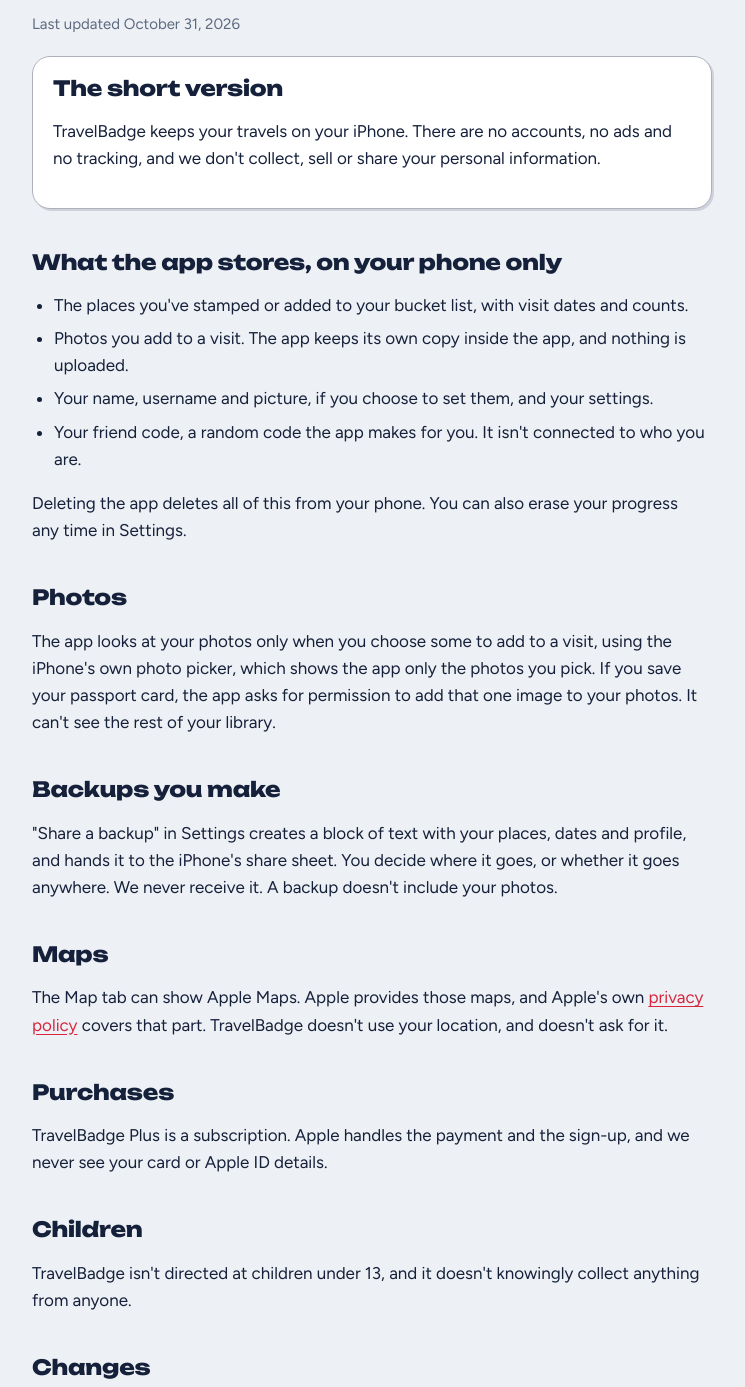
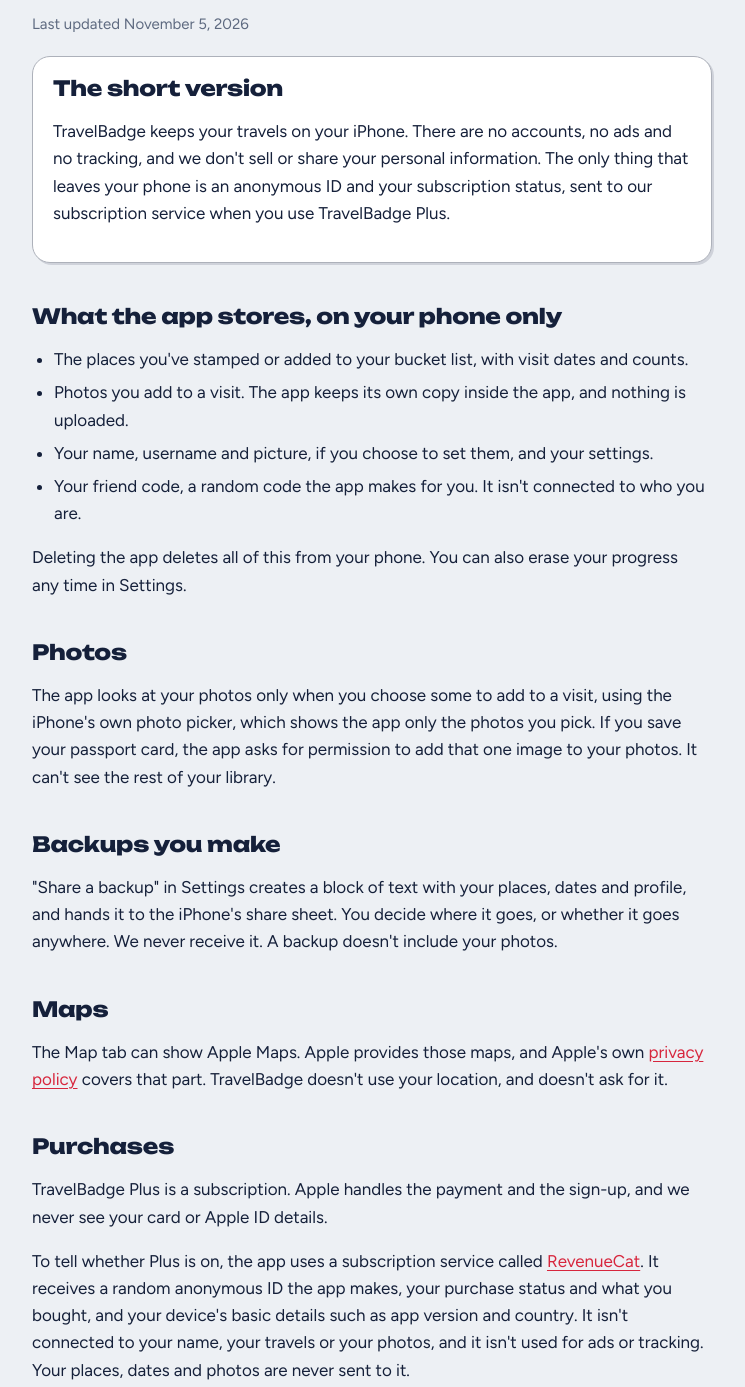
Before and after one commit to travelbadge-app/travelbadge-app.github.io, a plain HTML site: page privacy.html in a window 1280 px wide. Shown: the part 161-1548 px from the top of the page, without its empty margins (268-1013 px from the left). Drawn offline with Linux system fonts and the light colour scheme.

Commit message:
Privacy policy: RevenueCat for subscriptions
Co-Authored-By: Claude Sonnet 5.5 <noreply@anthropic.com>

```diff
--- a/privacy.html
+++ b/privacy.html
@@ -4,7 +4,7 @@
 <meta charset="utf-8">
 <meta name="viewport" content="width=device-width, initial-scale=1">
 <title>Privacy policy: TravelBadge</title>
-<meta name="description" content="TravelBadge keeps your travels on your iPhone. We don't collect, sell or share your personal information.">
+<meta name="description" content="TravelBadge keeps your travels on your iPhone. We don't sell or share your personal information.">
 <link rel="icon" href="icon.png">
 <link rel="stylesheet" href="style.css">
 </head>
@@ -17,11 +17,11 @@
 
   <main>
     <h1>Privacy policy</h1>
-    <p class="updated">Last updated October 31, 2026</p>
+    <p class="updated">Last updated November 5, 2026</p>
 
     <div class="box">
       <h2>The short version</h2>
-      <p>TravelBadge keeps your travels on your iPhone. There are no accounts, no ads and no tracking, and we don't collect, sell or share your personal information.</p>
+      <p>TravelBadge keeps your travels on your iPhone. There are no accounts, no ads and no tracking, and we don't sell or share your personal information. The only thing that leaves your phone is an anonymous ID and your subscription status, sent to our subscription service when you use TravelBadge Plus.</p>
     </div>
 
     <h2>What the app stores, on your phone only</h2>
@@ -44,6 +44,7 @@
 
     <h2>Purchases</h2>
     <p>TravelBadge Plus is a subscription. Apple handles the payment and the sign-up, and we never see your card or Apple ID details.</p>
+    <p>To tell whether Plus is on, the app uses a subscription service called <a href="https://www.revenuecat.com/privacy">RevenueCat</a>. It receives a random anonymous ID the app makes, your purchase status and what you bought, and your device's basic details such as app version and country. It isn't connected to your name, your travels or your photos, and it isn't used for ads or tracking. Your places, dates and photos are never sent to it.</p>
 
     <h2>Children</h2>
     <p>TravelBadge isn't directed at children under 13, and it doesn't knowingly collect anything from anyone.</p>
```
